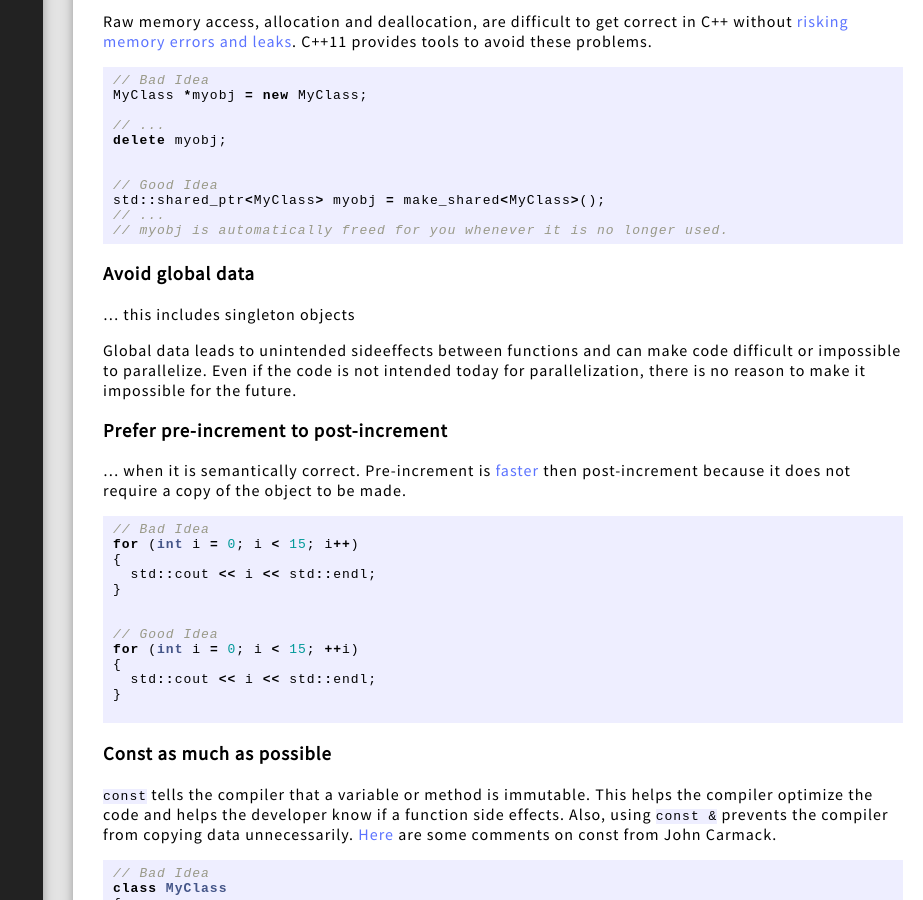
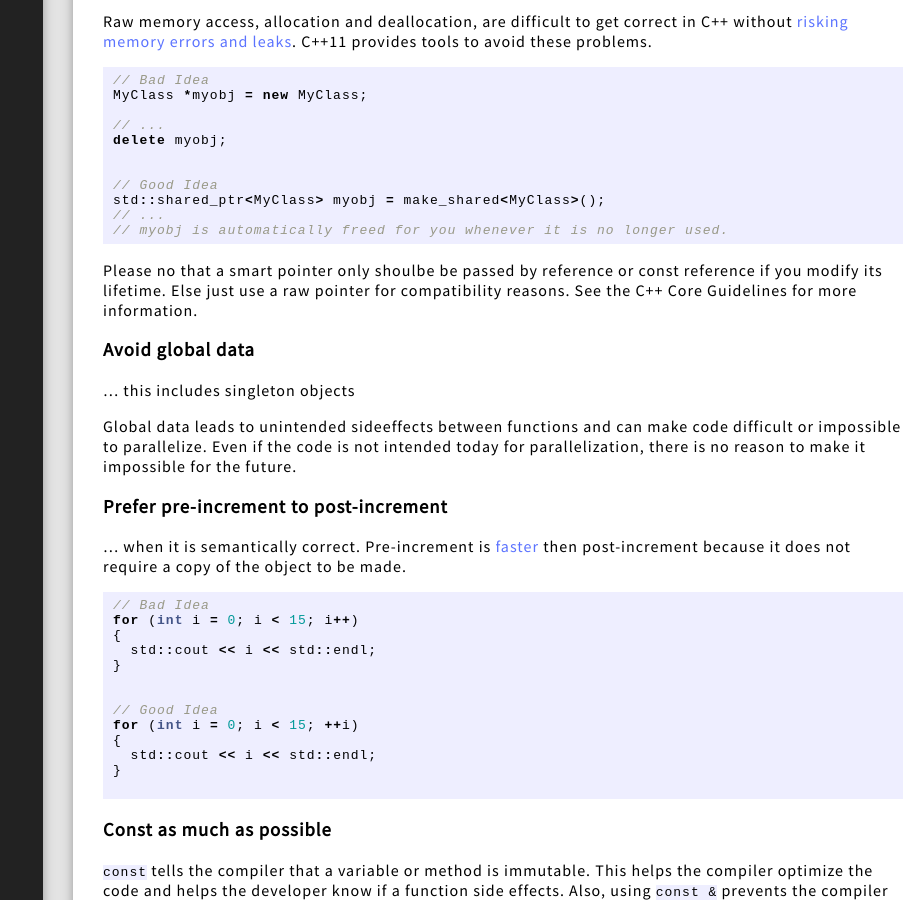
Before and after one commit to TeamWisp/TeamWisp.github.io, a Jekyll site: the page built from _common/code_standards.markdown, in a window 1280 px wide and 900 px high, scrolled down 7079 px. Shown: the whole window, without its empty margins (357-1280 px from the left). Built offline with Jekyll 4.4.1, drawn with Linux system fonts in a browser that asks for light colours; nearby versions of some CDN libraries.

Commit message:
Added some more info on smart pointers

````diff
--- a/_common/code_standards.markdown
+++ b/_common/code_standards.markdown
@@ -400,6 +400,8 @@ std::shared_ptr<MyClass> myobj = make_shared<MyClass>();
 // myobj is automatically freed for you whenever it is no longer used.
 ```
 
+Please no that a smart pointer only shoulbe be passed by reference or const reference if you modify its lifetime. Else just use a raw pointer for compatibility reasons. See the C++ Core Guidelines for more information.
+
 ### Avoid global data
 ... this includes singleton objects
 
````
